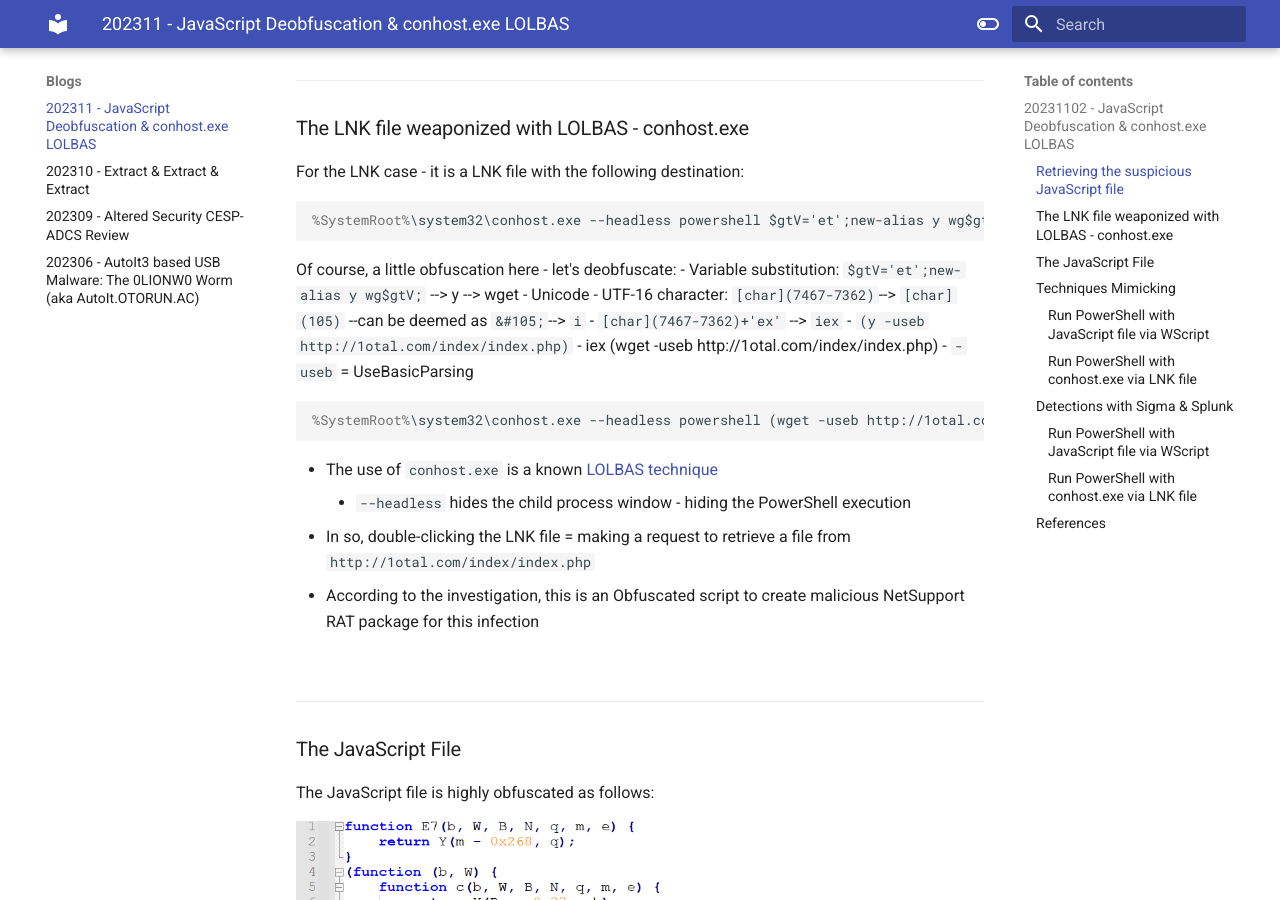
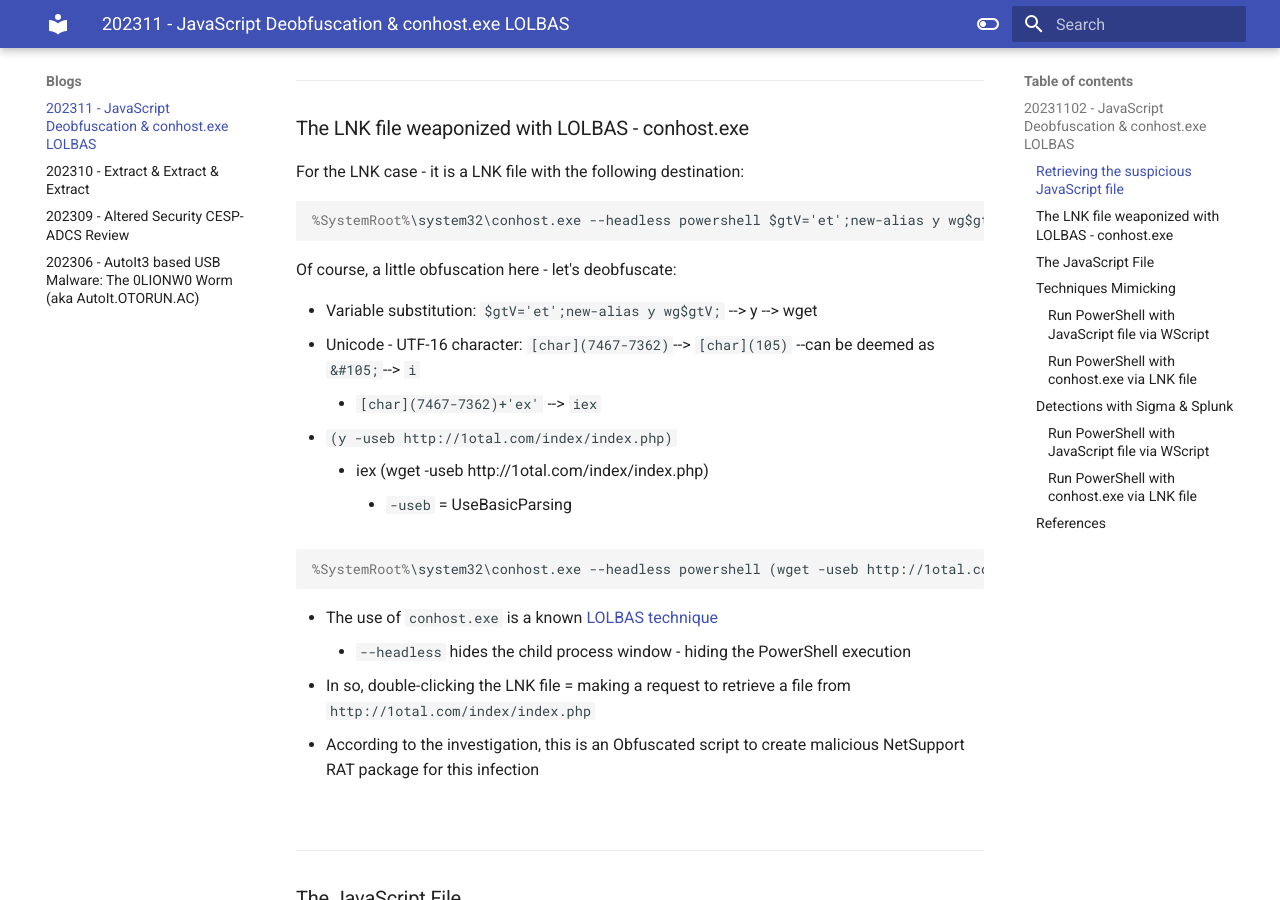
Before and after one commit to secbrianyau/myblog, an MkDocs documentation site: the page built from docs/malwareanalysis/20231102-Deobfuscate-JavaScript.md, in a window 1280 px wide and 900 px high, scrolled down 630 px. Built offline with MkDocs 1.6.1 and Material for MkDocs 9.7.7, drawn with Linux system fonts in a browser that asks for light colours; part of the change alters nothing that is shown; some of the changed text lies outside the part shown.

````diff
--- a/docs/malwareanalysis/20231102-Deobfuscate-JavaScript.md
+++ b/docs/malwareanalysis/20231102-Deobfuscate-JavaScript.md
@@ -33,6 +33,7 @@ For the LNK case - it is a LNK file with the following destination:
 ```
 
 Of course, a little obfuscation here - let's deobfuscate:
+
 - Variable substitution: `$gtV='et';new-alias y wg$gtV;` --> y --> wget
 - Unicode - UTF-16 character: `[char](7467-7362)`--> `[char](105)` --can be deemed as `&#105;`--> `i`
     - `[char](7467-7362)+'ex'` --> `iex`
@@ -114,7 +115,6 @@ if (obj_ActX_scripting_filesysobj.FolderExists("C:pROgRamdAtamIcRosOftwINdoWs"))
 }
 ```
 
-- The `if` statement will be false - likely non-exist path
 - Then it will run a hidden & encoded powershell script
 
 We may finally use ChatGPT to decode the command:
````
